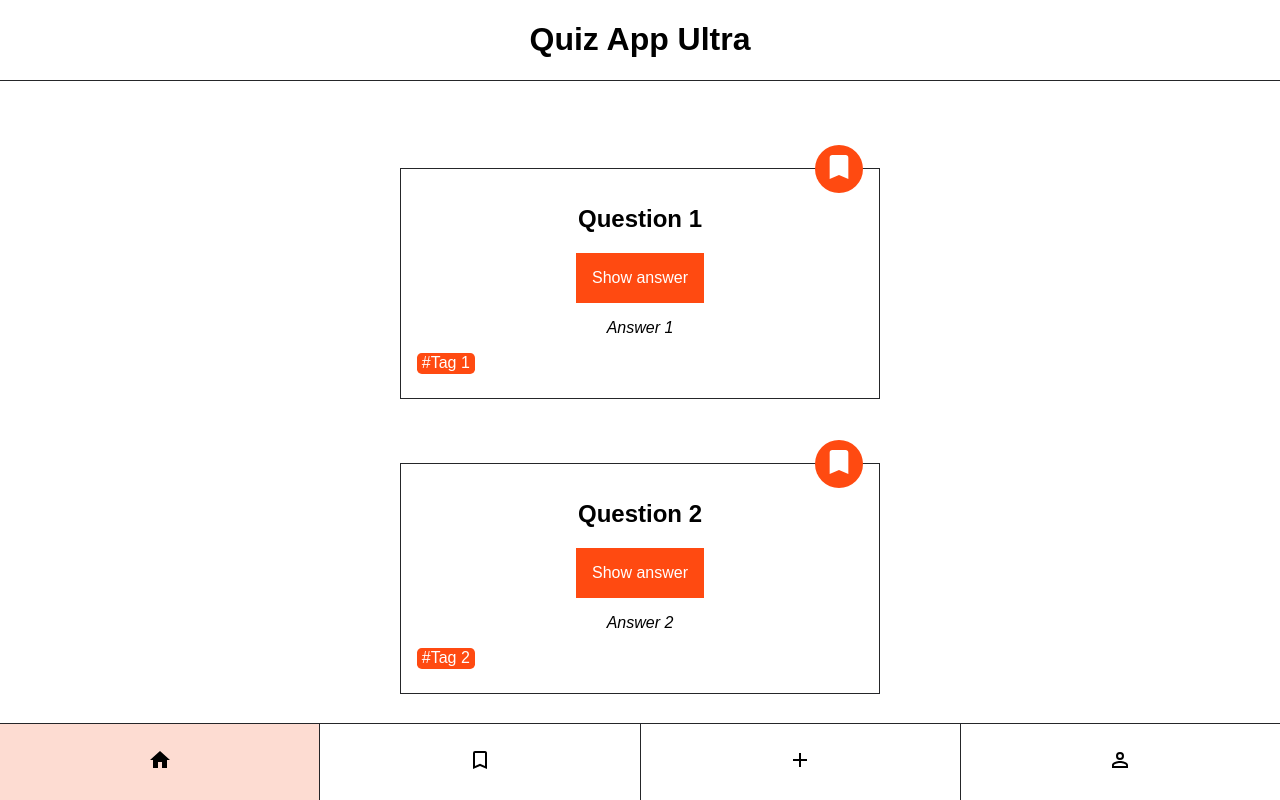
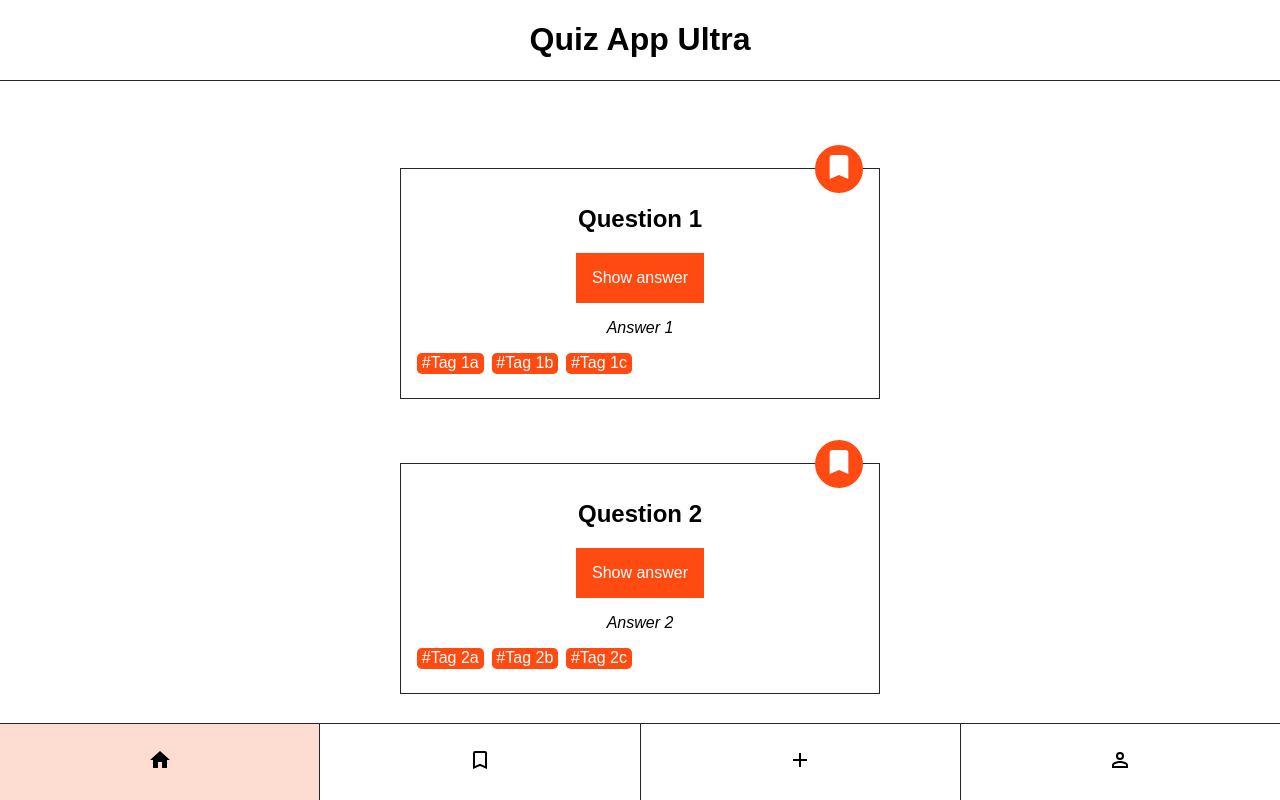
Before and after one commit to anhthu253/quiz-app-ultra-part5, a React (Create React App) app: page / in a window 1280 px wide. Shown: the top 800 px of the page. Built offline with nearby package versions, Linux system fonts and the light colour scheme.

Commit message:
add tag array to card component

```diff
--- a/package.json
+++ b/package.json
@@ -6,6 +6,7 @@
     "@testing-library/jest-dom": "^5.16.5",
     "@testing-library/react": "^13.4.0",
     "@testing-library/user-event": "^13.5.0",
+    "nanoid": "^4.0.0",
     "react": "^18.2.0",
     "react-dom": "^18.2.0",
     "react-scripts": "5.0.1",
--- a/src/App.js
+++ b/src/App.js
@@ -1,16 +1,43 @@
+import { nanoid } from "nanoid";
 import "./App.css";
 import Card from "./components/card/Card";
 import Header from "./components/header/Header";
 import Navigation from "./components/navigation/Navigation";
+
+const cards = [
+  {
+    id: nanoid(),
+    question: "Question 1",
+    answer: "Answer 1",
+    tags: ["Tag 1a", "Tag 1b", "Tag 1c"],
+  },
+  {
+    id: nanoid(),
+    question: "Question 2",
+    answer: "Answer 2",
+    tags: ["Tag 2a", "Tag 2b", "Tag 2c"],
+  },
+  {
+    id: nanoid(),
+    question: "Question 3",
+    answer: "Answer 3",
+    tags: ["Tag 3a", "Tag 3b", "Tag 3c"],
+  },
+];
 
 function App() {
   return (
     <div className="app">
       <Header />
       <main className="app__main">
-        <Card question="Question 1" answer="Answer 1" tag="Tag 1" />
-        <Card question="Question 2" answer="Answer 2" tag="Tag 2" />
-        <Card question="Question 3" answer="Answer 3" tag="Tag 3" />
+        {cards.map((card) => (
+          <Card
+            key={card.id}
+            question={card.question}
+            answer={card.answer}
+            tags={card.tags}
+          />
+        ))}
       </main>
       <Navigation />
     </div>
--- a/src/components/card/Card.js
+++ b/src/components/card/Card.js
@@ -1,6 +1,6 @@
 import "./Card.css";
 
-function Card({ question, answer, tag }) {
+function Card({ question, answer, tags }) {
   return (
     <section className="card">
       <h2>{question}</h2>
@@ -9,7 +9,11 @@ function Card({ question, answer, tag }) {
       </button>
       <p className="card__answer card__answer--active">{answer}</p>
       <ul className="card__tag-list">
-        <li className="card__tag-list-item">#{tag}</li>
+        {tags.map((tag, index) => (
+          <li key={index} className="card__tag-list-item">
+            #{tag}
+          </li>
+        ))}
       </ul>
       <div className="card__button-bookmark">
         <button className="card__bookmark" aria-label="bookmark" type="button">
```
Also changed, not shown: 1 other file (tests, documents, lock files or other folders).
